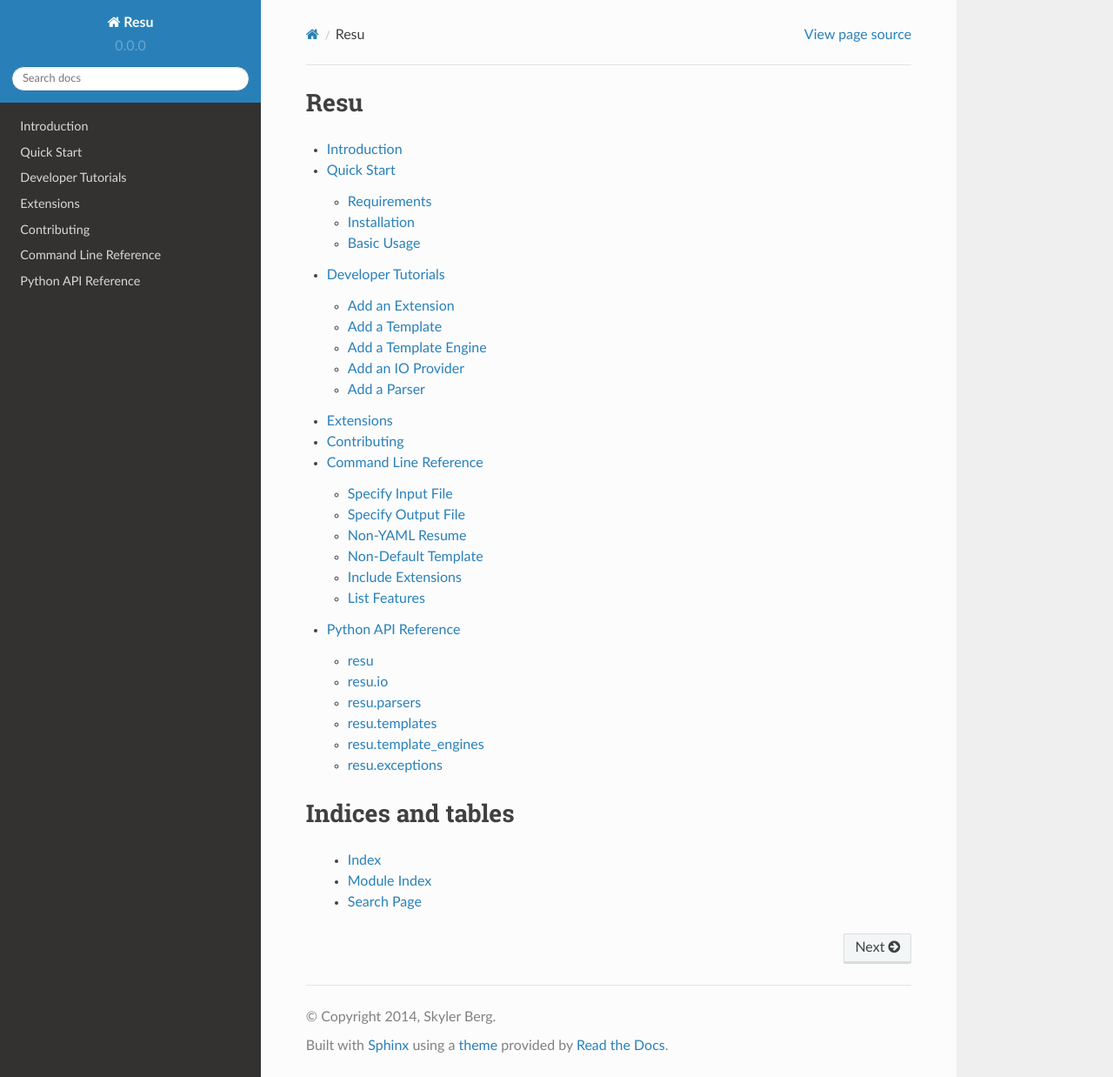
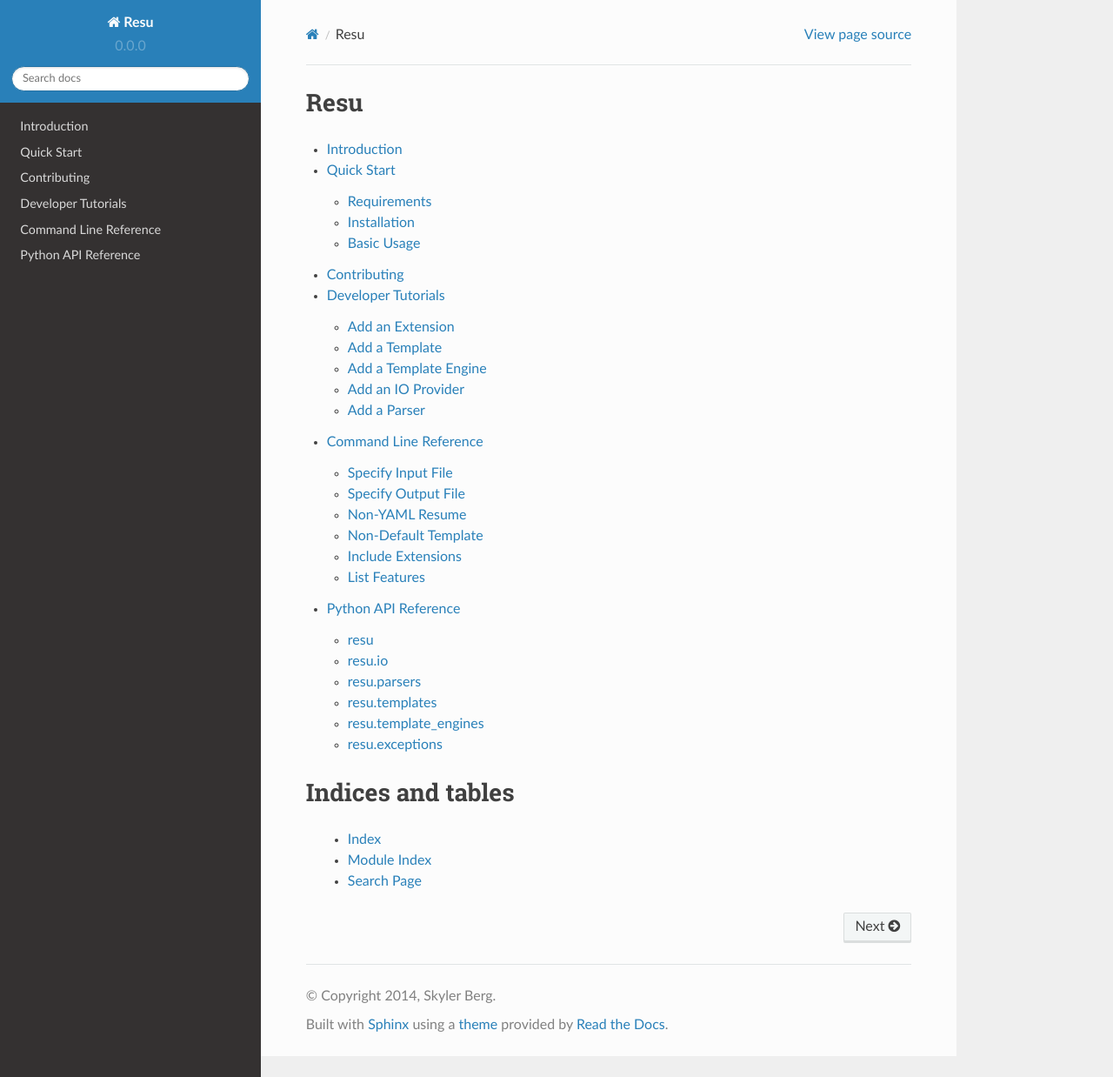
Before and after one commit to skylerberg/resu, a Sphinx documentation site: the page built from doc/index.rst, in a window 1280 px wide and 1238 px high. Shown: the whole window at 87% size. Built offline with Sphinx 7.4.7 and the Read the Docs theme 2.0.0, drawn with Linux system fonts in a browser that asks for light colours.

Commit message:
Remove extensions page

```diff
--- a/doc/index.rst
+++ b/doc/index.rst
@@ -11,9 +11,8 @@
 
    pages/intro.rst
    pages/quick.rst
+   pages/contributing.rst
    pages/tutorials.rst
-   pages/extensions.rst
-   pages/contributing.rst
    pages/cli.rst
    pages/api.rst
 
--- a/doc/pages/extensions.rst
+++ /dev/null
@@ -1,3 +0,0 @@
-==========
-Extensions
-==========
```
